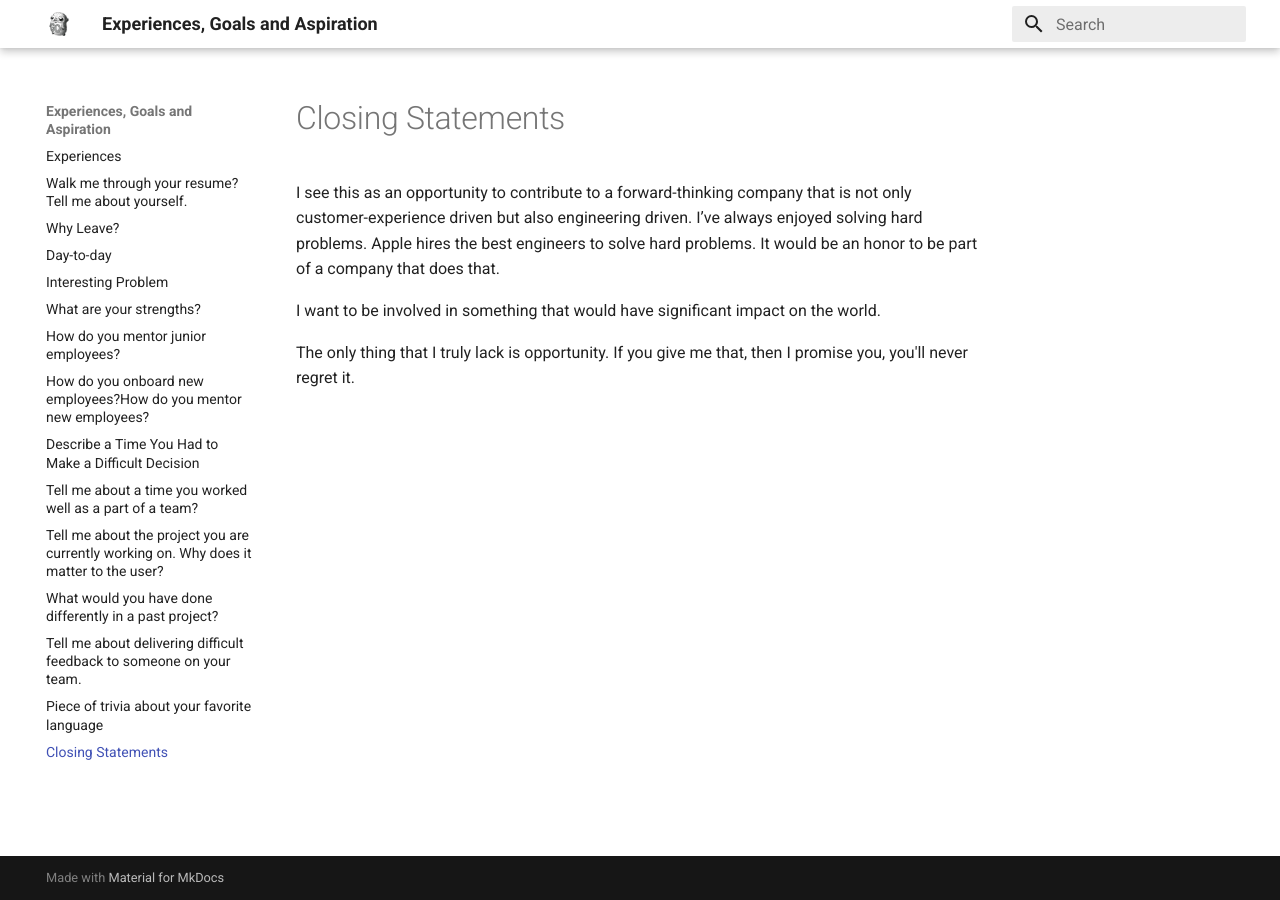
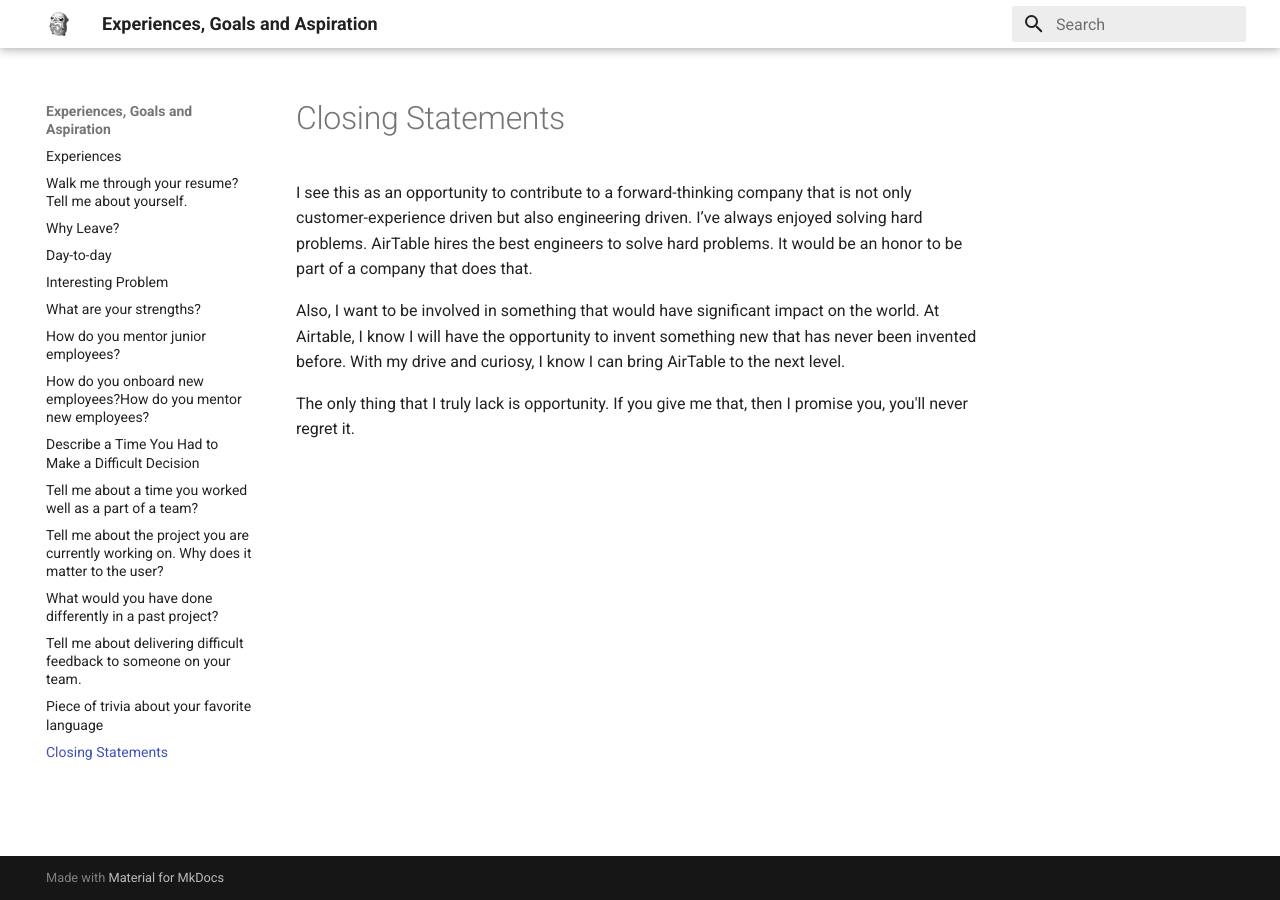
Before and after one commit to stashedUp/experiences, an MkDocs documentation site: the page built from docs/Closing.md, in a window 1280 px wide. Built offline with MkDocs 1.6.1 and Material for MkDocs 9.7.7, drawn with Linux system fonts in a browser that asks for light colours.

Commit message:
Update Closing.md

```diff
--- a/docs/Closing.md
+++ b/docs/Closing.md
@@ -3,8 +3,8 @@
 
 
 I see this as an opportunity to contribute to a forward-thinking company that is not only customer-experience driven but also engineering driven.
-I’ve always enjoyed solving hard problems. Apple hires the best engineers to solve hard problems. It would be an honor to be part of a company that does that.
+I’ve always enjoyed solving hard problems. AirTable hires the best engineers to solve hard problems. It would be an honor to be part of a company that does that.
 
-I want to be involved in something that would have significant impact on the world.
+Also, I want to be involved in something that would have significant impact on the world. At Airtable, I know I will have the opportunity to invent something new that has never been invented before. With my drive and curiosy, I know I can bring AirTable to the next level.
 
 The only thing that I truly lack is opportunity. If you give me that, then I promise you, you'll never regret it.
```
